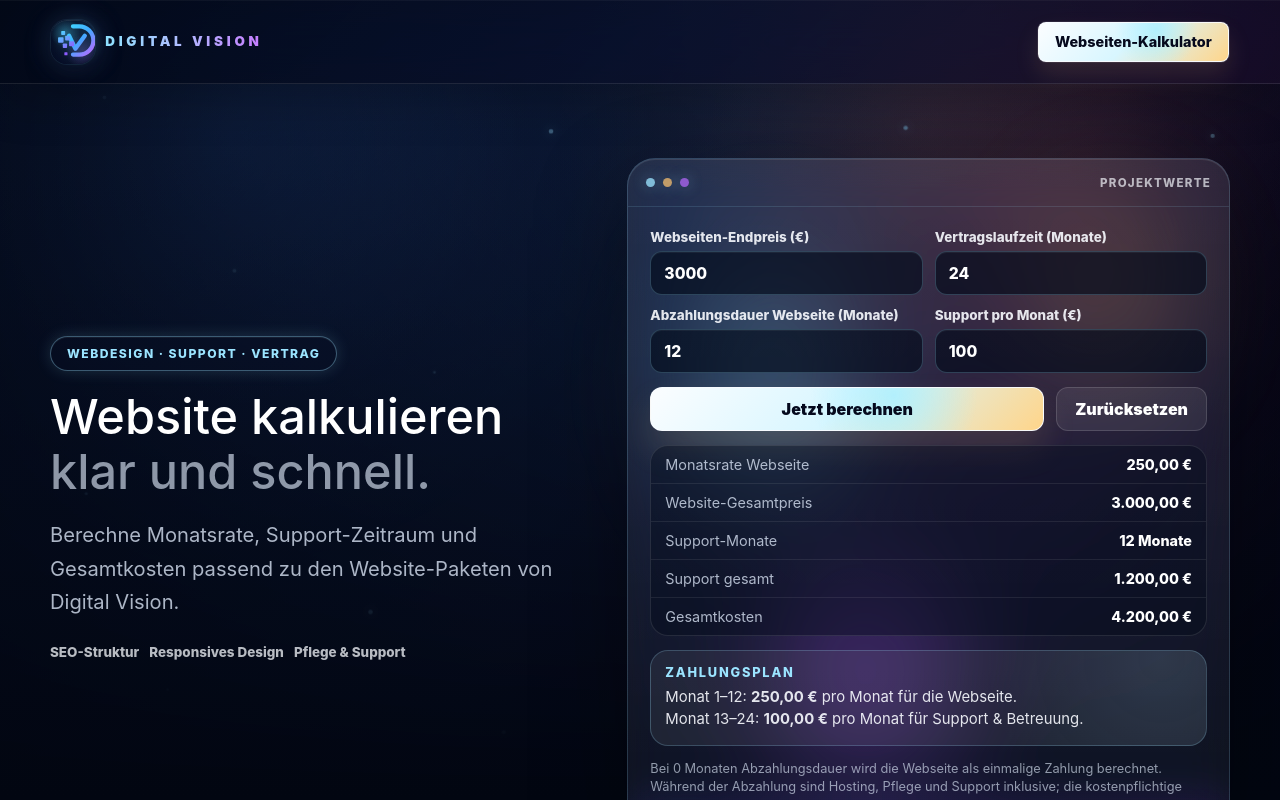
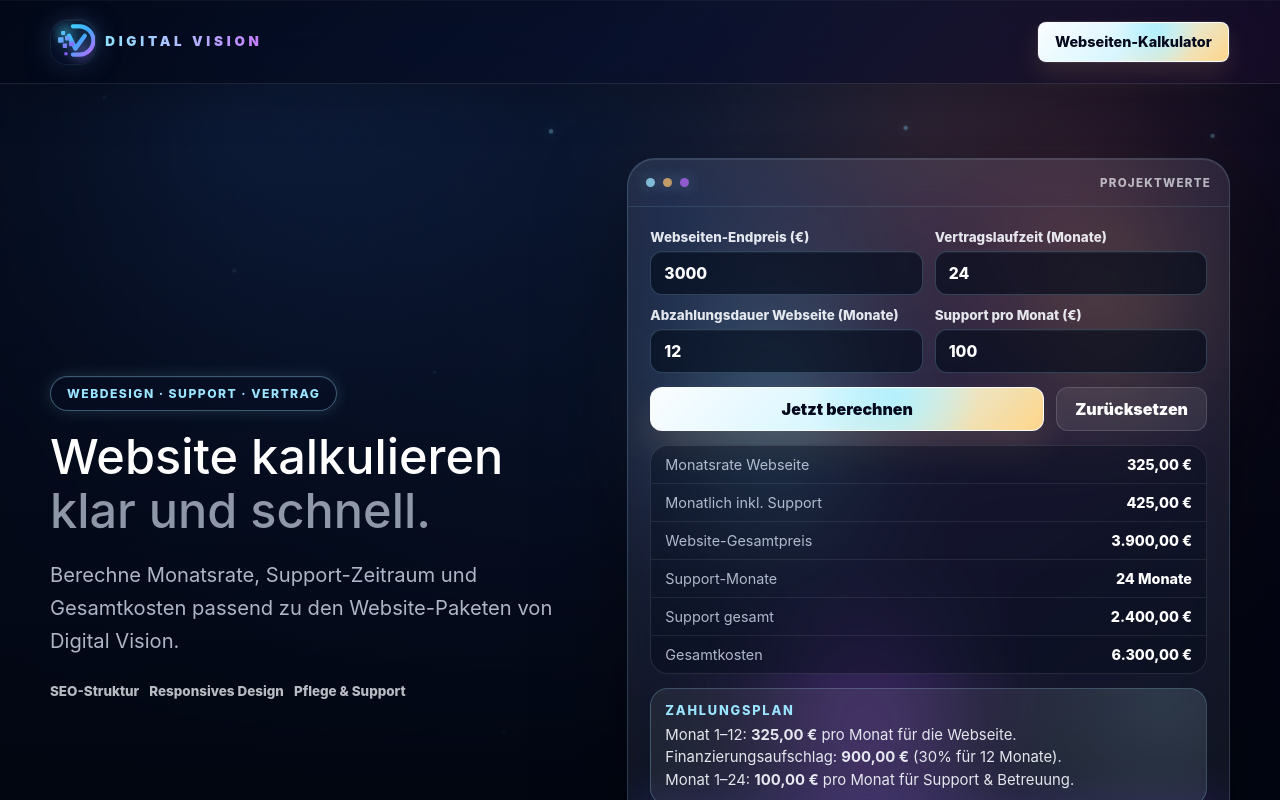
Before and after one commit to parmis2005/digitalvision-kalkulator, a Next.js app: page / in a window 1280 px wide. Both pictures are taken after a click on the button "Jetzt berechnen". Shown: the top 800 px of the page. Built offline with nearby package versions, Linux system fonts and the light colour scheme.

Commit message:
Update calculator financing and support totals

```diff
--- a/app/page.tsx
+++ b/app/page.tsx
@@ -19,8 +19,11 @@ const defaultInputValues: InputValues = {
   support: String(defaultValues.support),
 };
 
+const financingMarkupPerYear = 0.3;
+
 type Results = {
   websiteRate: string;
+  monthlyCombined: string;
   websiteTotal: string;
   supportMonths: string;
   supportTotal: string;
@@ -30,6 +33,7 @@ type Results = {
 
 const emptyResults: Results = {
   websiteRate: "–",
+  monthlyCombined: "–",
   websiteTotal: "–",
   supportMonths: "–",
   supportTotal: "–",
@@ -110,6 +114,7 @@ export default function Home() {
 
       setResults({
         websiteRate: `Einmalig ${eur(price)}`,
+        monthlyCombined: eur(support),
         websiteTotal: eur(price),
         supportMonths: `${supportMonths} Monate`,
         supportTotal: eur(supportTotal),
@@ -125,15 +130,18 @@ export default function Home() {
       return;
     }
 
-    const websiteRate = price / payoff;
-    const supportMonths = contract - payoff;
+    const financingYears = payoff / 12;
+    const financingMarkup = price * financingMarkupPerYear * financingYears;
+    const financedWebsiteTotal = price + financingMarkup;
+    const websiteRate = financedWebsiteTotal / payoff;
+    const supportMonths = contract;
     const supportTotal = supportMonths * support;
-    const total = price + supportTotal;
-    const supportStartMonth = payoff + 1;
+    const total = financedWebsiteTotal + supportTotal;
 
     setResults({
       websiteRate: eur(websiteRate),
-      websiteTotal: eur(price),
+      monthlyCombined: eur(websiteRate + support),
+      websiteTotal: eur(financedWebsiteTotal),
       supportMonths: `${supportMonths} Monate`,
       supportTotal: eur(supportTotal),
       total: eur(total),
@@ -141,14 +149,9 @@ export default function Home() {
         <>
           Monat 1–{payoff}: <b>{eur(websiteRate)}</b> pro Monat für die Webseite.
           <br />
-          {supportMonths > 0 ? (
-            <>
-              Monat {supportStartMonth}–{contract}: <b>{eur(support)}</b> pro Monat für Support &
-              Betreuung.
-            </>
-          ) : (
-            "Support & Betreuung sind während der kompletten Vertragslaufzeit inklusive."
-          )}
+          Finanzierungsaufschlag: <b>{eur(financingMarkup)}</b> ({financingYears * 30}% für {payoff} Monate).
+          <br />
+          Monat 1–{contract}: <b>{eur(support)}</b> pro Monat für Support & Betreuung.
         </>
       ),
     });
@@ -329,6 +332,10 @@ export default function Home() {
                     <span className="value">{results.websiteRate}</span>
                   </div>
                   <div className="row">
+                    <span>Monatlich inkl. Support</span>
+                    <span className="value">{results.monthlyCombined}</span>
+                  </div>
+                  <div className="row">
                     <span>Website-Gesamtpreis</span>
                     <span className="value">{results.websiteTotal}</span>
                   </div>
@@ -353,8 +360,9 @@ export default function Home() {
 
                 <div className="note">
                   Bei 0 Monaten Abzahlungsdauer wird die Webseite als einmalige Zahlung
-                  berechnet. Während der Abzahlung sind Hosting, Pflege und Support inklusive;
-                  die kostenpflichtige Betreuung beginnt erst nach vollständiger Bezahlung.
+                  berechnet. Support & Betreuung laufen immer über die komplette Vertragslaufzeit,
+                  unabhängig von der Abzahlungsdauer der Webseite. Bei Finanzierung wird die
+                  Webseite mit 30% Aufschlag pro Jahr Abzahlungsdauer berechnet.
                 </div>
               </div>
             </div>
```
